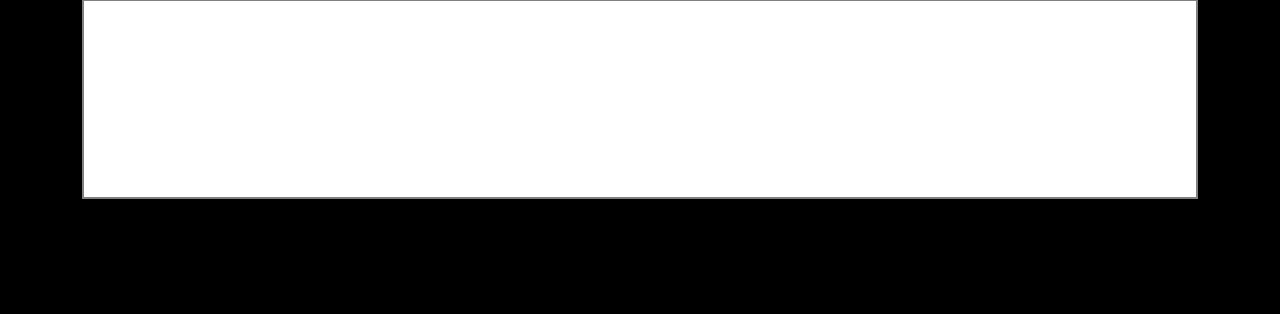
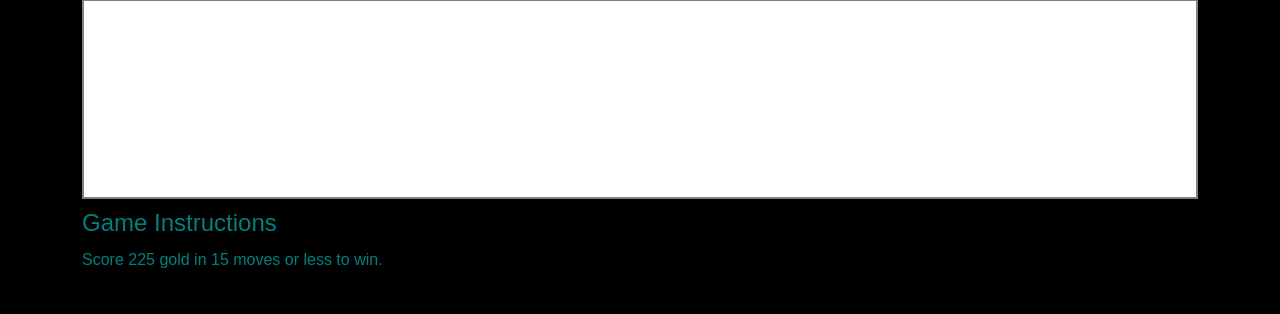
Before and after one commit to brandoncancode92/ninja_gold, a Flask app: page / in a window 1280 px wide. Shown: the part 382-696 px from the top of the page. Run offline with Flask 3, Linux system fonts and the light colour scheme.

Commit message:
Added Game Instructions

```diff
--- a/static/css/style.css
+++ b/static/css/style.css
@@ -79,3 +79,9 @@
     font-size: x-large;
     color: red;
 }
+
+.game_rules,
+.game_rules_text {
+    font-family: sans-serif;
+    color: teal;
+}
--- a/templates/index.html
+++ b/templates/index.html
@@ -56,13 +56,13 @@
         <!-- End of Main Row -->
         <!-- Container for Winning/Losing and reseting the game -->
         <div class="pop_up_contianer col-12">
-            {% if session['gold'] > 225 and session['total_moves'] >= 1 %}
+            {% if session['gold'] >= 225 and session['total_moves'] >= 1 %}
                 <a href="/reset" class="btn btn-success d-flex col-6 justify-content-center">Winner !!! Play Again?</a>
             {% endif %}
             {% if session['gold'] < 0 %}
                 <a href="/reset" class="btn btn-danger d-flex col-6 justify-content-center">Game Over !!! Play Again?</a>
             {% endif %}
-            {% if session['gold'] > 225 and session['total_moves'] <= 0 %}
+            {% if session['gold'] >= 225 and session['total_moves'] <= 0 %}
                 <a href="/reset" class="btn btn-danger d-flex col-6 justify-content-center">Game Over !!! Play Again?</a>
             {% endif %}
             {% if session['gold'] < 225 and session['total_moves'] <= 0 %}
@@ -82,6 +82,10 @@
             {% endfor %}
         </div>
         <!-- End of Activity Log -->
+        <!-- Game Instructions -->
+        <h4 class="game_rules">Game Instructions</h4>
+        <p class="game_rules_text">Score 225 gold in 15 moves or less to win.</p>
+        <!-- End of Game Instructions -->
     </div>
     <!-- End of Container -->
 </body>
```
